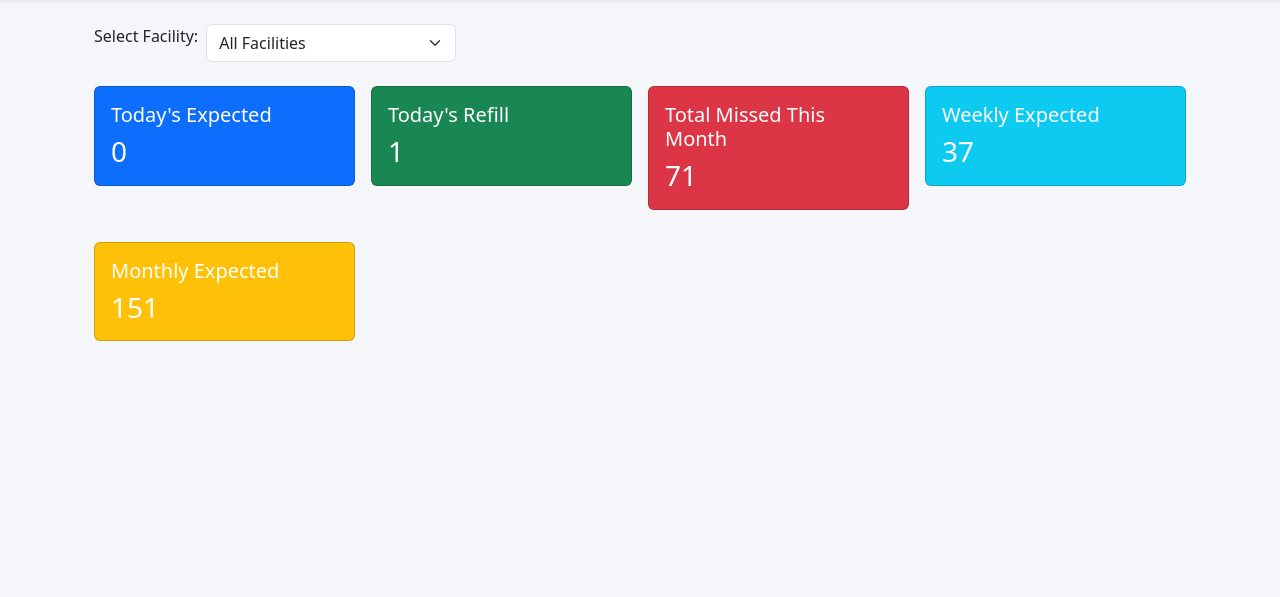
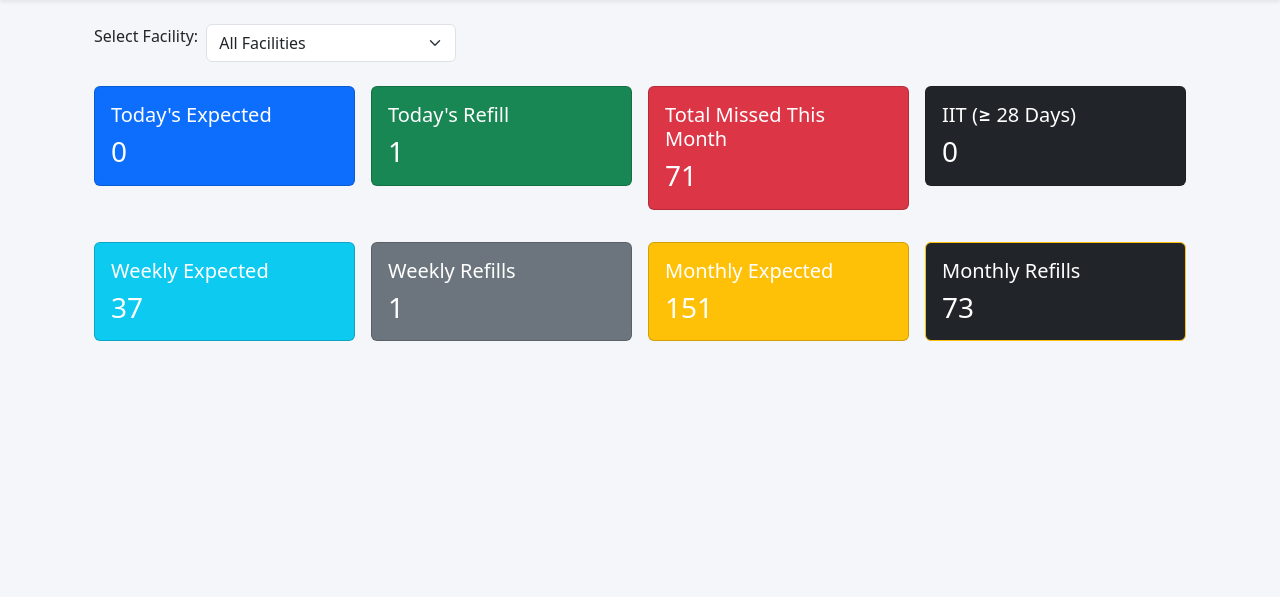
Before and after one commit to sparklweb1988/TreatmentTracker, a Django app: page / in a window 1280 px wide. Shown: the part 56-653 px from the top of the page. Run offline with Django 5.2, Linux system fonts and the light colour scheme; data comes from the database, SQL or seed files in the repository.

Commit message:
Update dashboard.html

```diff
--- a/templates/dashboard.html
+++ b/templates/dashboard.html
@@ -1,4 +1,4 @@
-{% extends 'base.html' %}
+ {% extends 'base.html' %}
 
 {% block content %}
 <div class="container mt-4">
@@ -45,11 +45,22 @@
             </div>
         </div>
 
+        <!-- Total Missed This Month -->
         <div class="col-md-3">
             <div class="card text-white bg-danger mb-3">
                 <div class="card-body">
                     <h5 class="card-title">Total Missed This Month</h5>
                     <h3 class="card-text">{{ monthly_missed_total }}</h3>
+                </div>
+            </div>
+        </div>
+
+        <!-- 🔥 IIT Patients (NEW CARD) -->
+        <div class="col-md-3">
+            <div class="card text-white bg-dark mb-3">
+                <div class="card-body">
+                    <h5 class="card-title">IIT (≥ 28 Days)</h5>
+                    <h3 class="card-text">{{ iit_total }}</h3>
                 </div>
             </div>
         </div>
@@ -64,6 +75,16 @@
             </div>
         </div>
 
+        <!-- Weekly Refills -->
+        <div class="col-md-3">
+            <div class="card text-white bg-secondary mb-3">
+                <div class="card-body">
+                    <h5 class="card-title">Weekly Refills</h5>
+                    <h3 class="card-text">{{ weekly_refills.count }}</h3>
+                </div>
+            </div>
+        </div>
+
         <!-- Monthly Expected -->
         <div class="col-md-3">
             <div class="card text-white bg-warning mb-3">
@@ -74,6 +95,16 @@
             </div>
         </div>
 
+        <!-- Monthly Refills -->
+        <div class="col-md-3">
+            <div class="card text-white bg-dark border-warning mb-3">
+                <div class="card-body">
+                    <h5 class="card-title">Monthly Refills</h5>
+                    <h3 class="card-text">{{ monthly_refills.count }}</h3>
+                </div>
+            </div>
+        </div>
+
     </div>
 </div>
 {% endblock content %}
```
